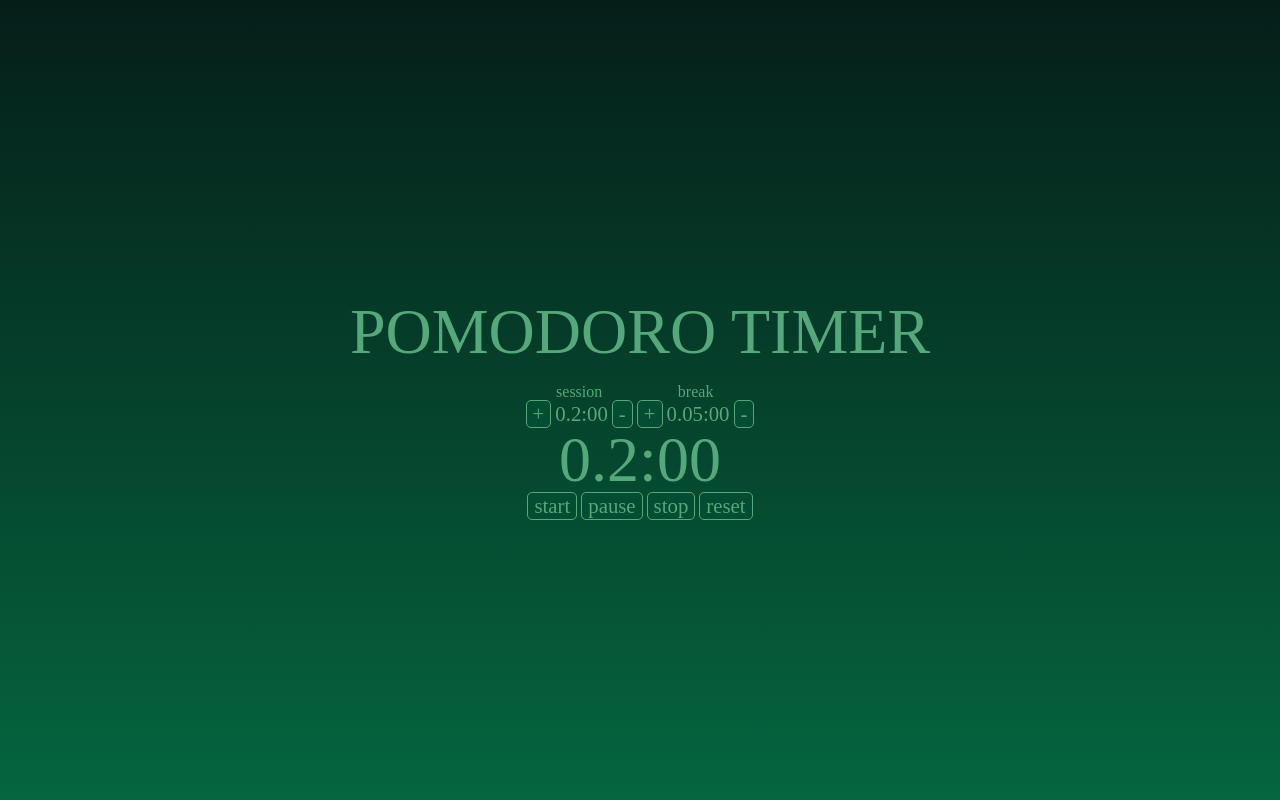
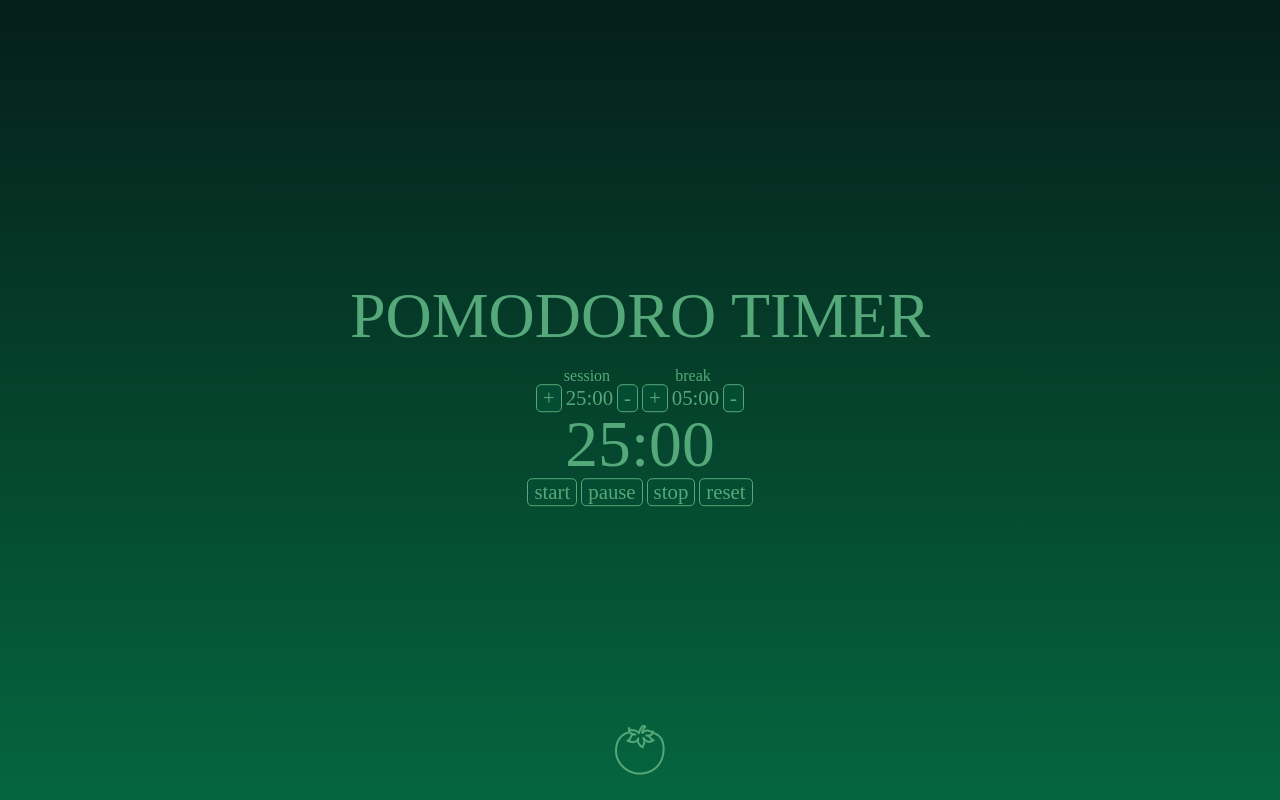
Before and after one commit to mojotron/pomodoro-timer, a plain HTML site: page index.html in a window 1280 px wide. Drawn offline with Linux system fonts and the light colour scheme; a web font is replaced by a local one.

Commit message:
Add image, new sound, clean up main.js, update readme

```diff
--- a/index.html
+++ b/index.html
@@ -41,24 +41,12 @@
 				<button id="reset-control">reset</button>
 			</div>
 		</div>
+
+		<p id="message"></p>
+
 	</div>
-
-	<audio src="sounds/ufo_x.wav" id="sound-efect"></audio>
-	<!--
-	//pause button
-	var pauseBtn = document.querySelector('#pause-control');
-	pauseBtn.addEventListener('click', () => {
-		if(!pauseFlag){
-			pauseFlag = true;
-			clearInterval(timerInterval);
-			timeLeft = setCountDown(deadline)[0];
-			console.log(timeLeft);
-			defaultPomodoro = timeLeft;
-			startFlag = true;
-		}
-	});
--->
+	<a href="https://francescocirillo.com/pages/pomodoro-technique" target="_blank" title="learn more about pomodoro technique"><img id="tomato-img" src="images/tomato.png" alt="tomato icon"/></a>
+	<audio src="sounds/shu.wav" id="sound-efect"></audio>
 	<script src="scripts/main.js" type="text/javascript"></script>
-
 </body>
 </html>
--- a/scripts/main.js
+++ b/scripts/main.js
@@ -1,5 +1,5 @@
-let session = 0.2;
-let breakSession = 0.05;
+let session = 25;
+let breakSession = 5;
 let timeNow;
 let timerTime;
 let intervalCount = 0;
@@ -26,10 +26,20 @@ function formatTime(inputTime){
 }
 
 function timer(element, inputTime){
+	element.style.color = '#55a879';
 	interval = setInterval(function(){
 		let format = formatTime(inputTime);
 		element.textContent = ((format.minutes < 10)? '0' + format.minutes : format.minutes) +
 			':' + ((format.seconds < 10)? '0' + format.seconds : format.seconds);
+
+		if(format.seconds < 16){
+			element.style.color = '#c4b01b';
+		}
+
+		if(format.seconds < 6){
+			element.style.color = '#ed213b';
+		}
+
 		if(formatTime(inputTime).time <= 0){
 			sound.play();
 			clearInterval(interval);
@@ -47,7 +57,7 @@ function timer(element, inputTime){
 				}
 			}
 			if(intervalCount == 7){
-				alert('done');
+				msg.textContent = 'Well done! You did 4 pomodoro sessions, take longer break. Go autside and take frash air!!!';
 			}
 		}
 	}, 1000);
@@ -59,9 +69,9 @@ function setAndStrat(session){
 }
 
 function displayTimes(){
-	pomodoroTime.textContent = ((session < 0) ? '0' + session : session) + ':00';
-	breakTime.textContent = ((breakSession < 0) ? '0' + breakSession : breakSession) + ':00';
-	displayTimer.textContent = ((session < 0) ? '0' + session : session) + ':00';
+	pomodoroTime.textContent = ((session < 10) ? '0' + session : session) + ':00';
+	breakTime.textContent = ((breakSession < 10) ? '0' + breakSession : breakSession) + ':00';
+	displayTimer.textContent = ((session < 10) ? '0' + session : session) + ':00';
 }
 
 function stopAndClear(){
@@ -69,7 +79,10 @@ function stopAndClear(){
 	intervalCount = 0;
 	startFlag = false;
 	displayTimes()
+	displayTimer.style.color = '#55a879';
 	headlights.textContent = 'pomodoro';
+	msg.textContent = '';
+
 }
 
 function resumeTimer(){
@@ -85,6 +98,7 @@ let breakTime = document.getElementById('break-time');
 let displayTimer = document.getElementById('display-time');
 let headlights = document.getElementById('headlights');
 let sound = document.getElementById('sound-efect');
+let msg = document.getElementById('message');
 displayTimes()
 // Select Button Nodes
 let startBtn = document.getElementById('start-control');
--- a/styles/main.css
+++ b/styles/main.css
@@ -7,17 +7,16 @@
 }
 
 html {
+  font-family: 'Wallpoet';
   height: 100%;
   width: 100%;
   color: #55a879;
   background: linear-gradient(#051e19,#05663f);
   background-repeat: no-repeat;
-  /*  #093028
-#237a57 */
 }
 
-body, button {
-  font-family: 'Wallpoet';
+h2 {
+  font-size: 1rem;
 }
 
 button, span {
@@ -25,6 +24,7 @@ button, span {
 }
 
 button {
+  font-family: 'Wallpoet';
   color: #55a879;
   background: #054d32;
   border: 1px solid #55a879;
@@ -38,9 +38,6 @@ button:hover {
   box-shadow: 3px 3px 5px #04202C;
 }
 
-h2 {
-  font-size: 1rem;
-}
 #container {
   text-align: center;
   width: 800px;
@@ -65,5 +62,18 @@ h2 {
 }
 
 #display-time {
-  font-size: 4rem;
+  font-size: 4.1rem;
 }
+
+#message {
+  padding-top: 30px;
+  text-align: center;
+  font-size: 1.5rem;
+}
+
+#tomato-img {
+  position: absolute;
+  bottom: 0%;
+  left: 50%;
+  transform: translate(-50%, -50%);
+}
```
Also changed, not shown: images/tomato.png (added), 3 other files.
